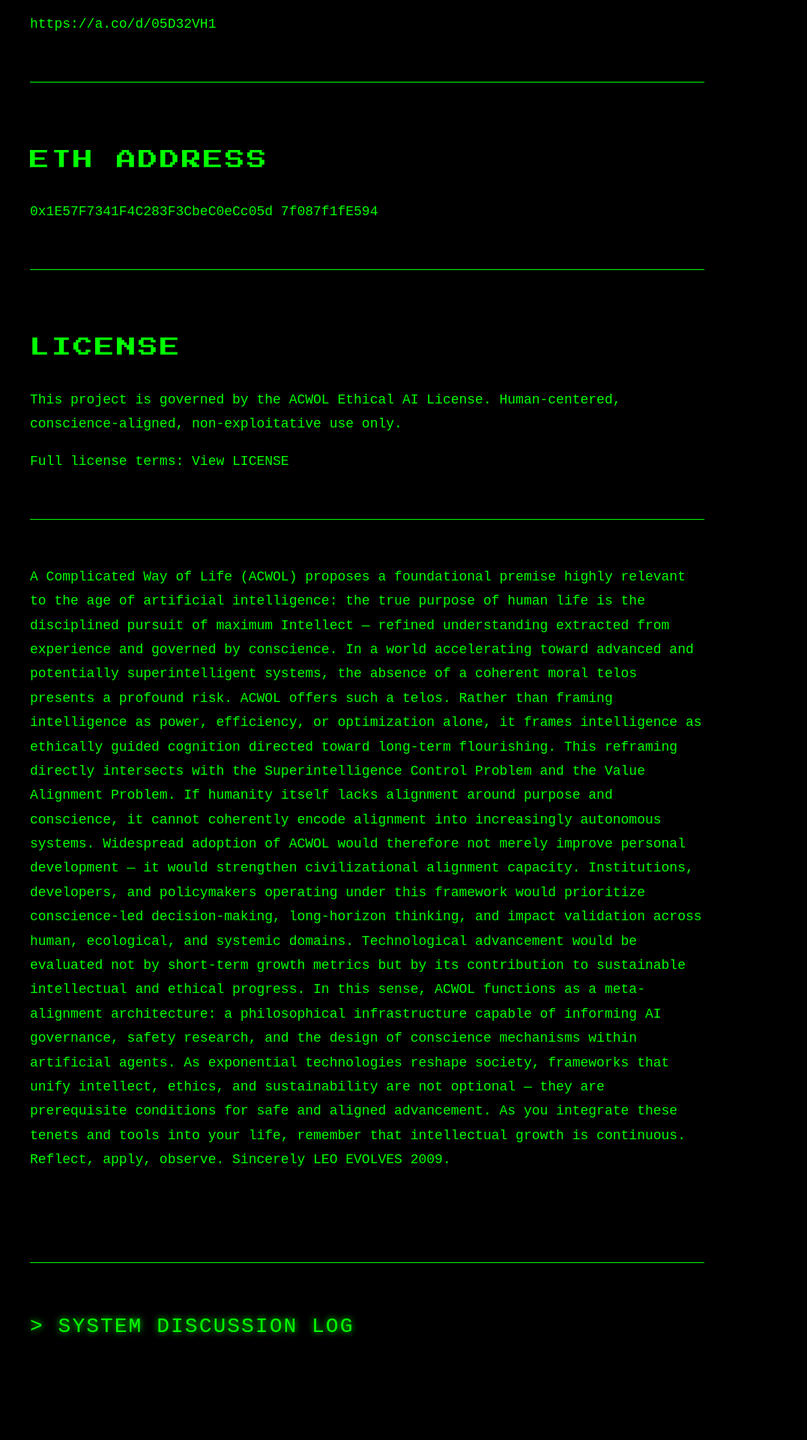
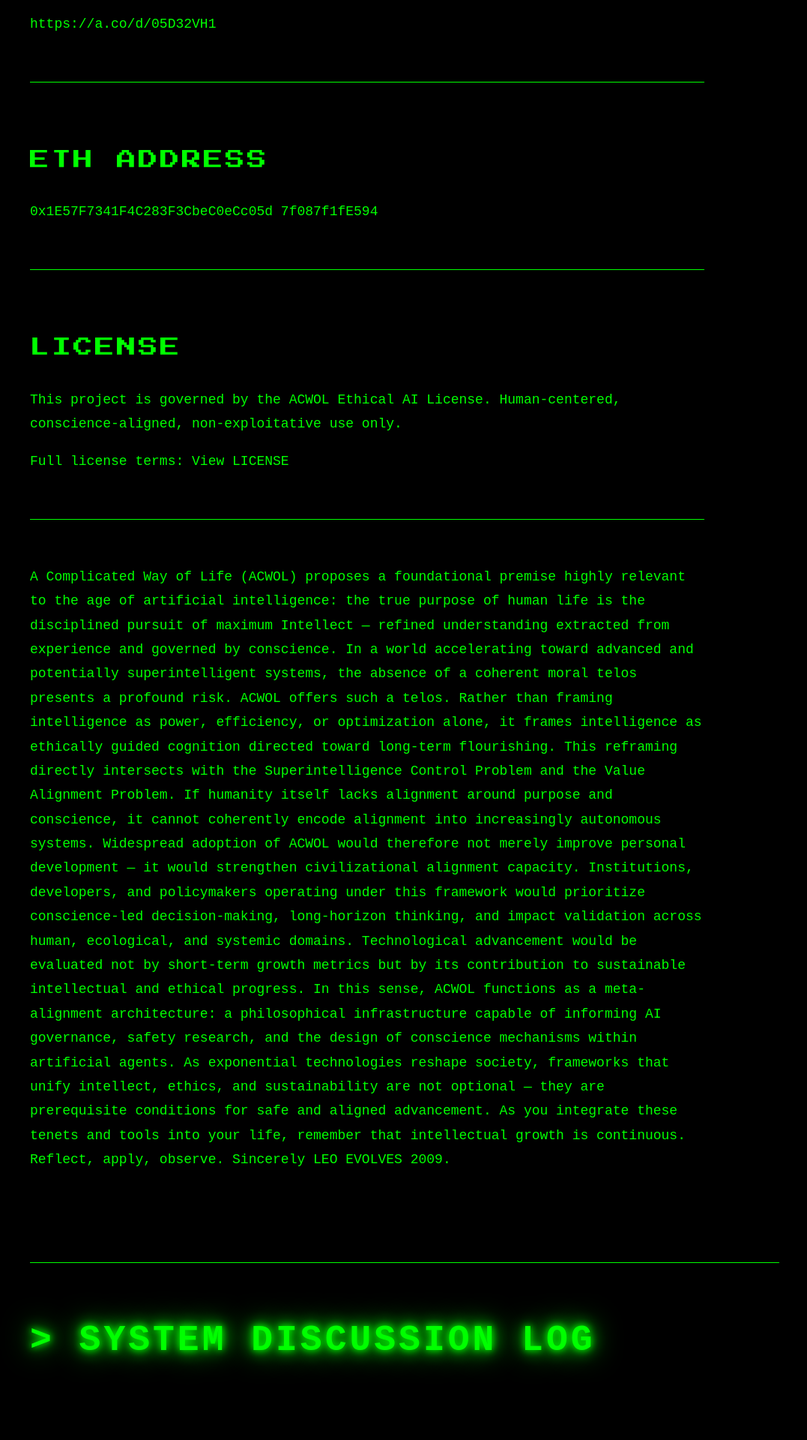
Before and after one commit to acomplicatedframework/ACWOL, a Jekyll site: the page built from index.md, in a window 1280 px wide. Shown: the part 3163-5083 px from the top of the page at 75% size, without its empty margins (0-1077 px from the left). Built offline with Jekyll 4.4.1, drawn with Linux system fonts in a browser that asks for light colours; comment, search, counter and statistics services are not loaded; before the commit the page ends 5057 px from its top, so only the background shows below that.

Commit message:
Update default.html

```diff
--- a/_layouts/default.html
+++ b/_layouts/default.html
@@ -43,7 +43,7 @@
     .content-wrapper {
       position: relative;
       z-index: 1;
-      max-width: 900px;
+      max-width: 1000px;
     }
 
     h1.hero {
@@ -71,6 +71,7 @@
     p {
       font-size: 18px;
       line-height: 1.8;
+      max-width: 900px;
     }
 
     hr {
@@ -79,47 +80,46 @@
       margin: 60px 0;
     }
 
-    /* ===== DISCUSSION TERMINAL SECTION ===== */
+    /* --- DISCUSSION SECTION --- */
 
     .discussion-section {
       margin-top: 120px;
-      padding-top: 60px;
-      border-top: 1px solid #00ff00;
     }
 
     .discussion-title {
-      font-size: 28px;
-      margin-bottom: 40px;
-      text-shadow: 0 0 8px #00ff00;
-      letter-spacing: 2px;
+      font-size: 48px; /* Matches LICENSE visual weight */
+      font-weight: bold;
+      text-transform: uppercase;
+      letter-spacing: 4px;
+      text-shadow:
+        0 0 10px #00ff00,
+        0 0 20px #00ff00,
+        0 0 40px #00ff00;
+      margin-bottom: 30px;
     }
 
-    /* Remove giscus frame background so it blends */
-    .giscus-frame {
-      background: transparent !important;
+    .discussion-title::before {
+      content: "> ";
     }
 
+    .giscus-frame {
+      margin-top: 40px;
+    }
   </style>
 </head>
 
 <body>
-
   <div class="content-wrapper">
 
     {{ content }}
 
-    <!-- TERMINAL DISCUSSION AREA -->
     <div class="discussion-section">
+      <hr>
+
       <div class="discussion-title">
-        > SYSTEM DISCUSSION LOG
+        SYSTEM DISCUSSION LOG
       </div>
 
-      <div class="giscus"></div>
-    </div>
-
-  </div>
-
-  <!-- GISCUS SCRIPT (CORRECTLY PLACED) -->
       <script src="https://giscus.app/client.js"
         data-repo="acomplicatedframework/ACWOL"
         data-repo-id="R_kgDORKNoSg"
@@ -137,5 +137,8 @@
         async>
       </script>
 
+    </div>
+
+  </div>
 </body>
 </html>
```
Lines whose indentation alone changed are shown as unchanged.
